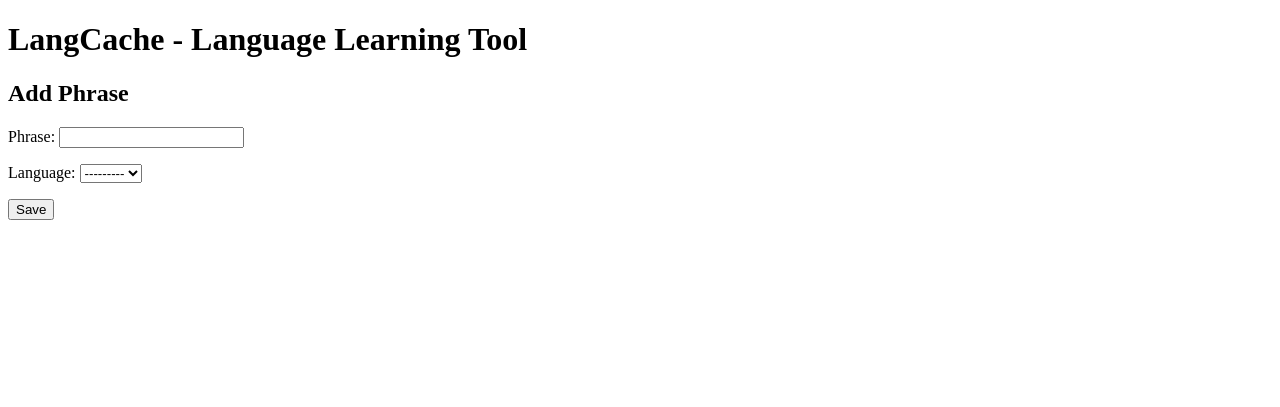
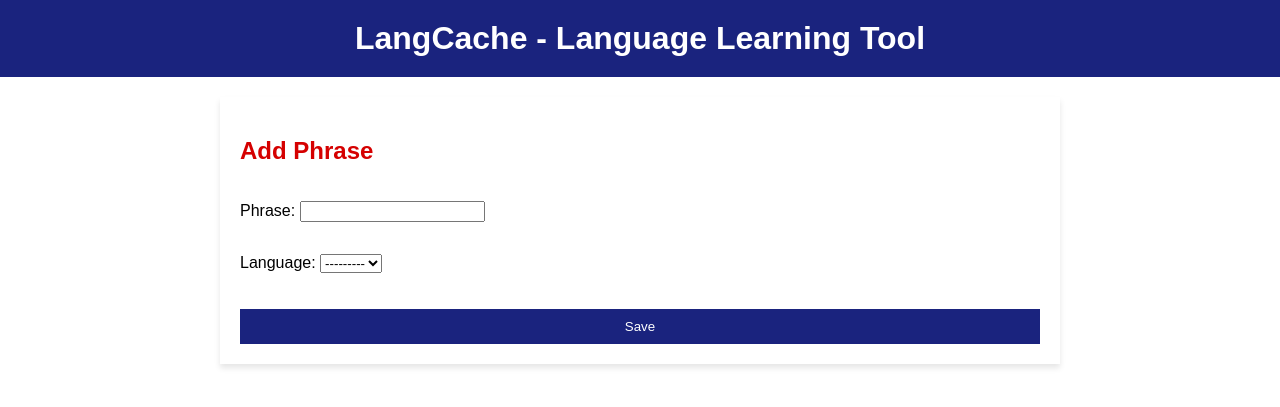
Before and after one commit to lukasz-pudlo/langcache, a Django app: page /add_phrase/ in a window 1280 px wide. Shown: the top 407 px of the page. Run offline with Django 4.2, Linux system fonts and the light colour scheme; data that the repository does not hold is empty.

Commit message:
Revert to primary colours

```diff
--- /dev/null
+++ b/langcache/static/styles.css
@@ -0,0 +1,73 @@
+/* General styles */
+body {
+    font-family: Arial, sans-serif;
+    margin: 0;
+    padding: 0;
+}
+
+header {
+    background-color: #1a237e; /* Primary color: blue */
+    color: white;
+    padding: 20px;
+    text-align: center;
+}
+
+h1 {
+    margin: 0;
+}
+
+main {
+    max-width: 800px;
+    margin: 20px auto;
+    padding: 20px;
+    background-color: #ffffff;
+    box-shadow: 0 4px 6px rgba(0, 0, 0, 0.1);
+}
+
+h2 {
+    color: #d50000; /* Secondary color: red */
+}
+
+form {
+    display: flex;
+    flex-direction: column;
+}
+
+form label {
+    margin-top: 20px;
+}
+
+form button {
+    margin-top: 20px;
+    background-color: #1a237e; /* Primary color: blue */
+    color: white;
+    padding: 10px 20px;
+    border: none;
+    cursor: pointer;
+    transition: background-color 0.3s;
+}
+
+form button:hover {
+    background-color: #303f9f;
+}
+
+table {
+    width: 100%;
+    border-collapse: collapse;
+}
+
+table th,
+table td {
+    border: 1px solid #1a237e; /* Primary color: blue */
+    padding: 10px;
+    text-align: left;
+}
+
+table th {
+    background-color: #1a237e; /* Primary color: blue */
+    color: white;
+}
+
+table tr:nth-child(even) {
+    background-color: #e8eaf6;
+}
--- a/langcache/translations/templates/base.html
+++ b/langcache/translations/templates/base.html
@@ -1,9 +1,12 @@
+{% load static %}
+
 <!DOCTYPE html>
 <html lang="en">
   <head>
     <meta charset="UTF-8" />
     <meta http-equiv="X-UA-Compatible" content="IE=edge" />
     <meta name="viewport" content="width=device-width, initial-scale=1.0" />
+    <link rel="stylesheet" href="{% static 'styles.css' %}" />
     <title>{% block title %}LangCache{% endblock %}</title>
   </head>
   <body>
```
Also changed, not shown: langcache/langcache/static/style.css (deleted).
